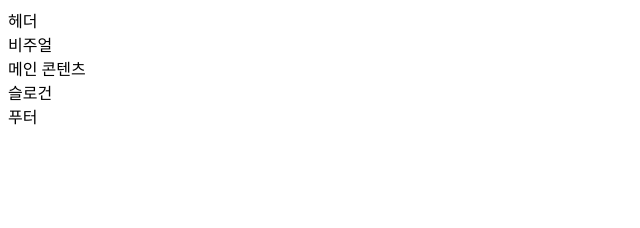
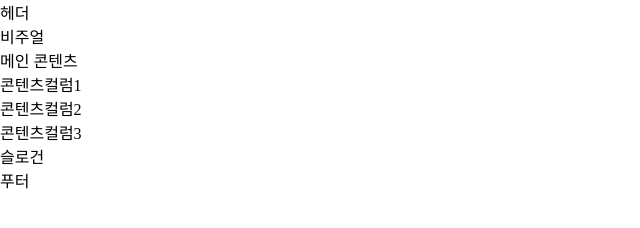
Before and after one commit to hj9317/www, a plain HTML site: page index.html in a window 1280 px wide. Shown: the whole page, without its empty margins (0-640 px from the left). Drawn offline with Linux system fonts and the light colour scheme.

Commit message:
스타일 시트 추가

```diff
--- /dev/null
+++ b/css/style.css
@@ -0,0 +1,11 @@
+@charset "utf-8";
+/* 요소의 여백 초기화 */
+html, body, h1, h2, h3, h4, h5, h6, p{
+  margin: 0;
+  padding: 0;
+}
+/* 제목 크기 초기화 */
+h1, h2, h3, h4, h5, h6{
+  font-size: 1em;
+  font-weight: normal;
+}
--- a/index.html
+++ b/index.html
@@ -5,14 +5,20 @@
     <meta name="viewport" content="width=device-width, initial-scale=1.0"/>
     <meta http-equiv="X-UA-Compatible" content="ie=edge"/>
     <title>Web cafe</title>
+    <link rel="stylesheet" href="css/style.css">
   </head>
   <body>
     <div class="wrapper">
-      <header class="header">헤더</header>
+      <header class="header">
+        <h1>헤더</h1>
+      </header>
       <div class="visual">비주얼</div>
       <main class="main-content">메인 콘텐츠</main>
+        <div class="group group1">콘텐츠컬럼1</div>
+        <div class="group group2">콘텐츠컬럼2</div>
+        <div class="group group3">콘텐츠컬럼3</div>
       <article class="slogan">슬로건</article>
-      <footer class="footer">푸터
+      <footer class="footer">푸터</footer>
     </div>
   </body>
 </html>
```
